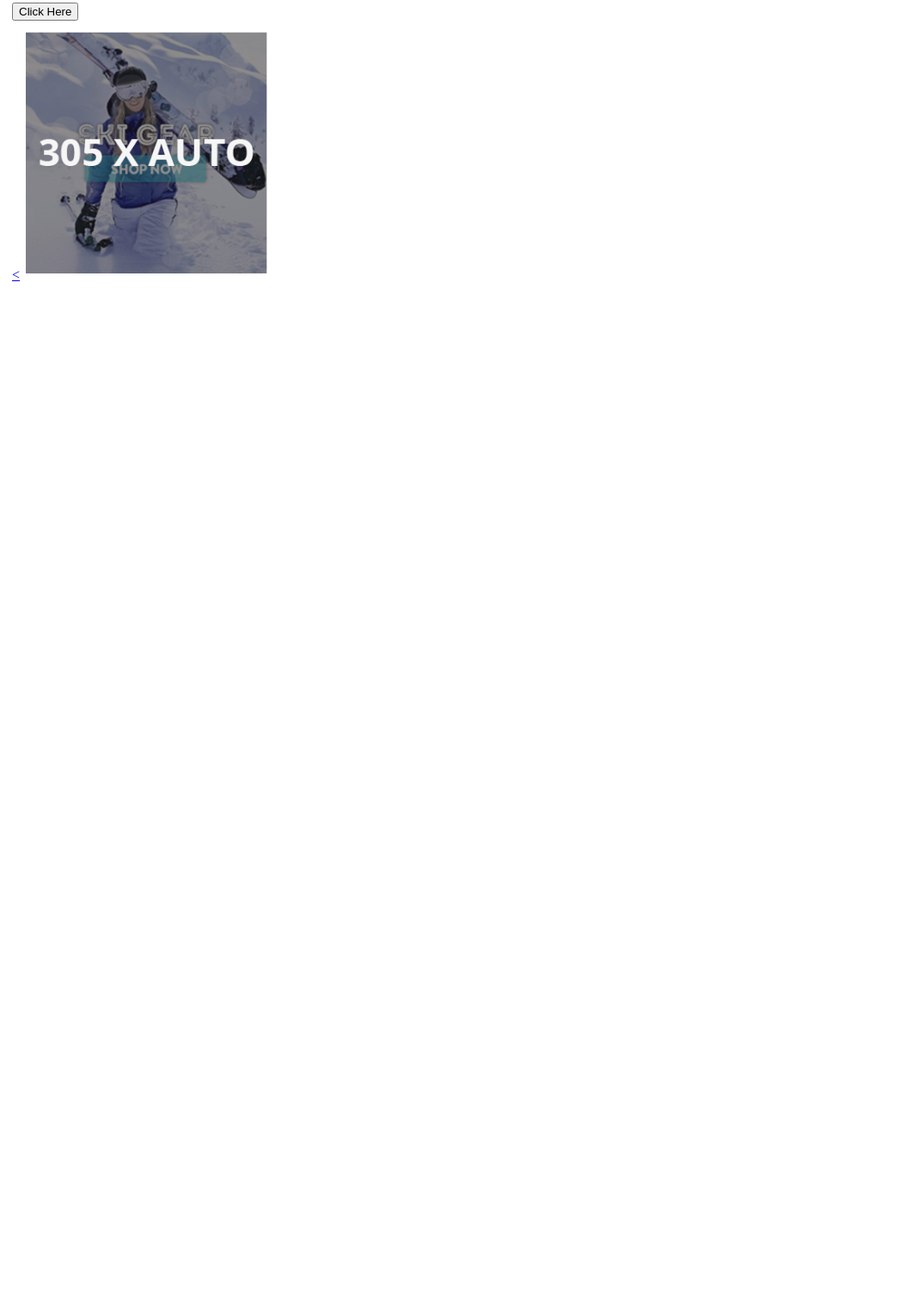
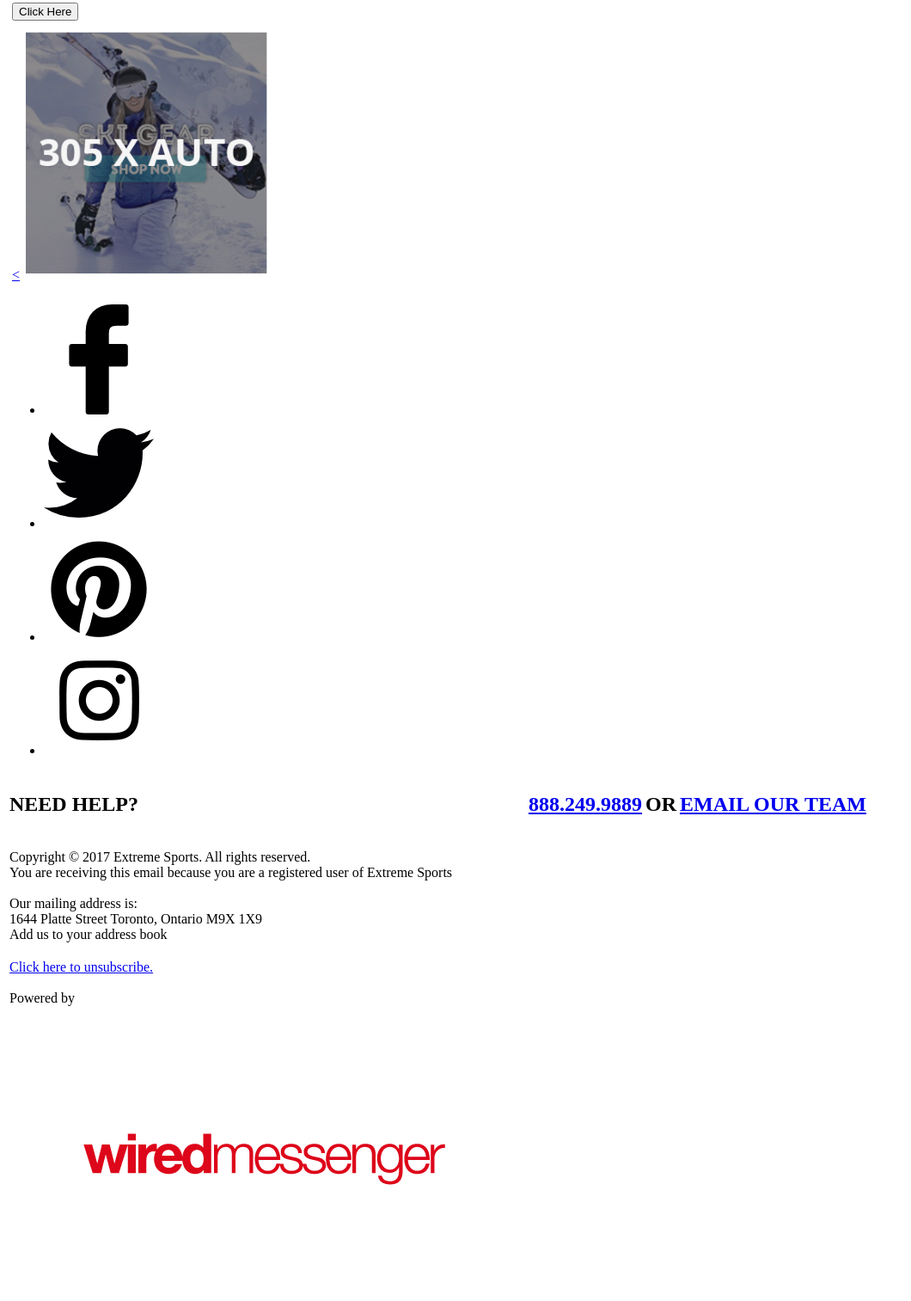
Before and after one commit to drrazzor/Responsive-Email, a plain HTML site: page index.html in a window 1280 px wide. Shown: the part 2204-3717 px from the top of the page at 86% size, without its empty margins (0-1060 px from the left). Before the commit the page ends 2547 px from the top, so only its background shows below. Drawn offline with Linux system fonts and the light colour scheme.

Commit message:
Completed HTML

```diff
--- a/index.html
+++ b/index.html
@@ -119,7 +119,63 @@
 					</div>   <!-- END of RIGHT COLUMN -->
 					</td>
 				</tr>
-			</table>
+			</table> <!-- END OF GRID TABLE -->
+			<div class="connect" >
+				<table>
+					<tr>
+						<td>
+							<ul class="social">
+								<li><a href="https://www.facebook.com/"><img src="fb.png"></a></li>
+								<li><a href="https://www.twitter.com/"><img src="twitter.png"></a></li>
+								<li><a href="https://www.pintrest.com/"><img src="pinterest.png"></a></li>
+								<li><a href="https://www.instagram.com/"><img src="instagram.png"></a></li>
+							</ul>
+						</td>
+					</tr>
+					<tr>
+						<td>
+							<h2>NEED HELP?</h2>
+						</td>
+						<td>
+							<h2><a href="tel:888-249-9889">888.249.9889</a></h2>
+						</td>
+						<td>
+							<h2>OR</h2>
+						</td>
+						<td>
+							<h2><a href="mailto:support@wiredmessenger.com">EMAIL OUR TEAM</a></h2>
+						</td>
+					</tr>
+					<tr>
+						<td>
+							<p> Copyright © 2017 Extreme Sports. All rights reserved.
+								<br>	You are receiving this email because you are a registered user of Extreme Sports
+								<br/>
+								<br/>
+								Our mailing address is:
+								<br>
+								1644 Platte Street Toronto, Ontario M9X 1X9
+								<br>
+								Add us to your address book
+							</p>
+						</td>
+					</tr>
+					<tr>
+						<td>
+							<a href="index.html#">Click here to unsubscribe.</a>
+							<br/>
+							<br/>
+							Powered by
+							</p>
+						</td>
+					</tr>
+					<tr>
+						<td>
+							<img src="wired-messenger.png">
+						</td>
+					</tr>
+				</table>
+			</div>
 
 		</div> <!--END INNER WRAPPER -->
 	</div>  <!--END MAIN WRAPPER -->
```
Also changed, not shown: fb.png (added), instagram.png (added), pinterest.png (added), twitter.png (added), wired-messenger.png (added), 1 other file.
